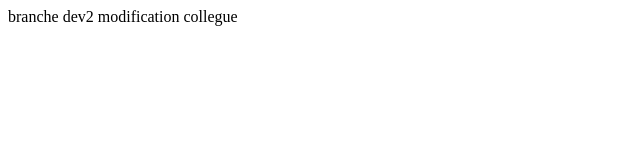
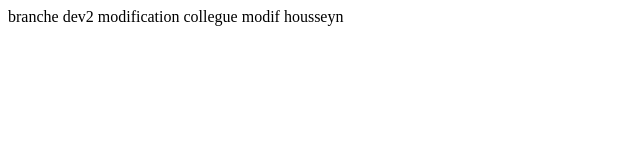
Before and after one commit to sdesousa-odyssey-quest/exemple, a plain HTML site: page index.html in a window 1280 px wide. Shown: the whole page, without its empty margins (0-640 px from the left). Drawn offline with Linux system fonts and the light colour scheme.

Commit message:
modi housseyn

```diff
--- a/index.html
+++ b/index.html
@@ -1,3 +1,4 @@
 <html>
 branche dev2
 modification collegue
+modif housseyn
```
